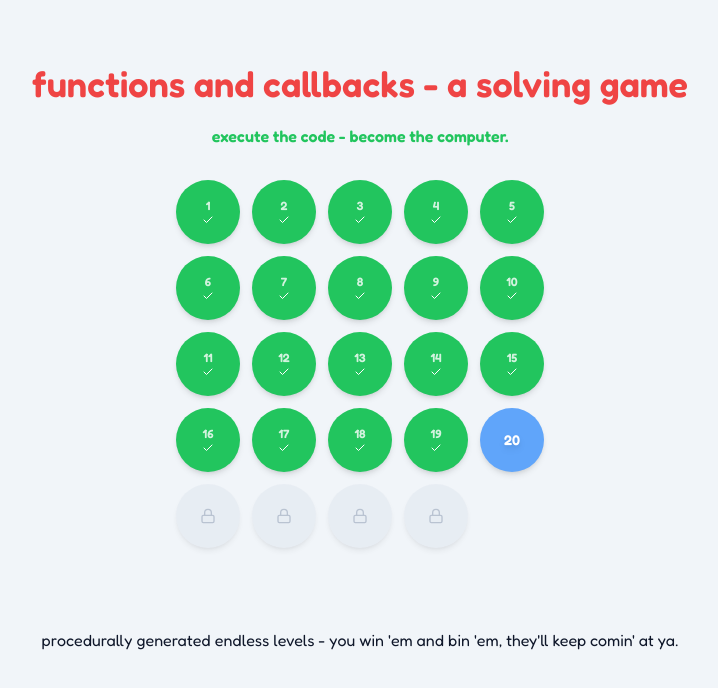
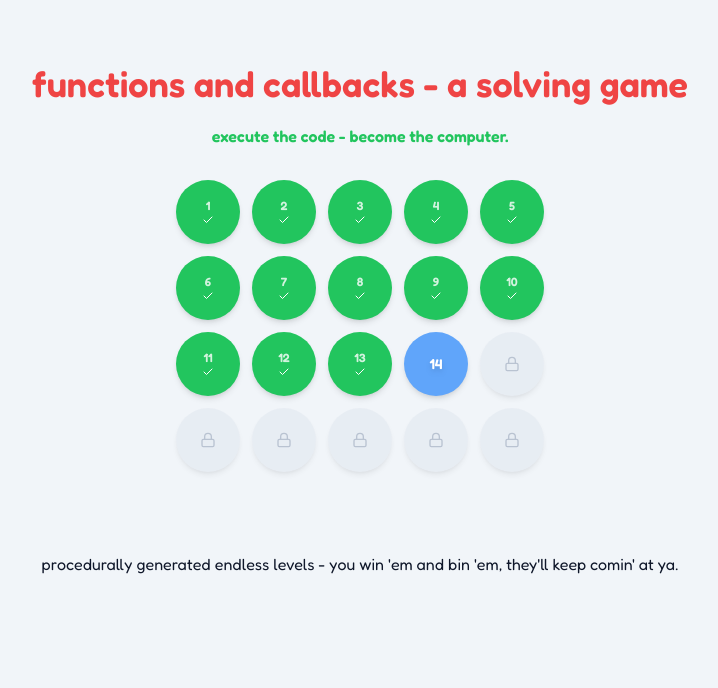
Before and after one commit to markdavidjamesbonner/compute_loop, a React (Vite) app: page / in a window 1280 px wide. Shown: the top 688 px of the page, without its empty margins (280-998 px from the left). Built offline with nearby package versions, Linux system fonts and the light colour scheme.

Commit message:
decreased ublocked options

```diff
--- a/App.tsx
+++ b/App.tsx
@@ -8,7 +8,7 @@ function App() {
     const [gameState, setGameState] = useState<'map' | 'playing'>('map');
 
     // Set to high number to unlock all levels for testing
-    const [unlockedLevel, setUnlockedLevel] = useState(19);
+    const [unlockedLevel, setUnlockedLevel] = useState(13);
 
     const [currentLevelId, setCurrentLevelId] = useState(0);
 
```
